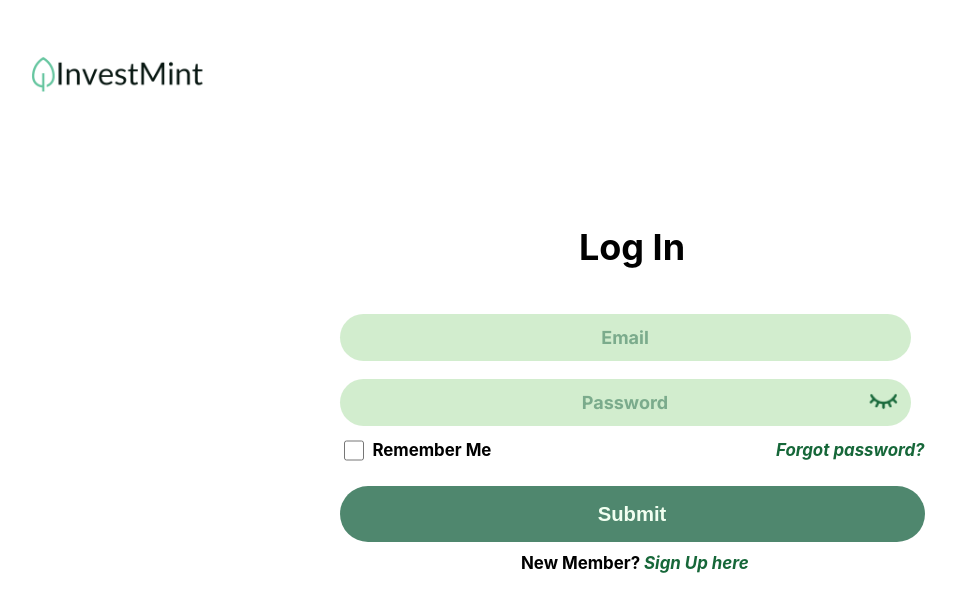
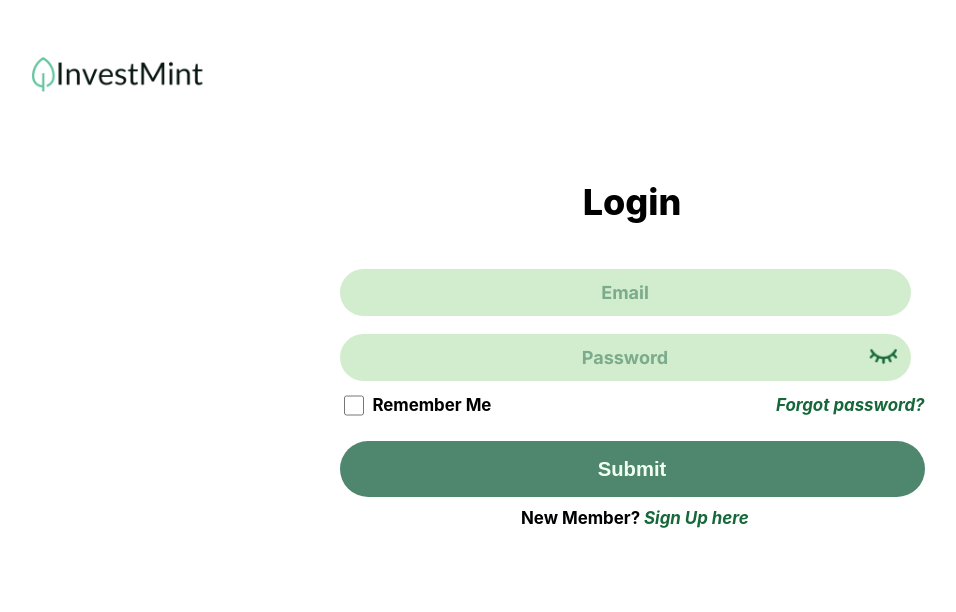
Before and after one commit to InvestMint-Dev/InvestMint-UI, a React (Create React App) app: page /create-account-2#/log-in in a window 1280 px wide. Shown: the top 612 px of the page, without its empty margins (8-964 px from the left). Built offline with nearby package versions, Linux system fonts and the light colour scheme.

Commit message:
more form styling

```diff
--- a/src/pages/log-in-page/log-in-page.css
+++ b/src/pages/log-in-page/log-in-page.css
@@ -4,7 +4,7 @@
     display: block;
     margin-left: auto;
     margin-right: auto;
-    margin-top: 12.5rem;
+    margin-top: 10rem;
     width: 32.5rem;
 }
 
--- a/src/pages/log-in-page/log-in-page.js
+++ b/src/pages/log-in-page/log-in-page.js
@@ -95,7 +95,7 @@ export const LogInPage = ({ onLogin }) => {
             <img className='logo-display' src={bigLeafLogo} alt="InvestMint Logo" />
 
             <div className='log-in-form-container'>
-                <h1 className='form-heading'>Log In</h1>
+                <h1 className='form-heading'>Login</h1>
                 <form className='log-in-form' onSubmit={handleSubmit}>
                     {/* email input */}
                     <input
@@ -108,7 +108,7 @@ export const LogInPage = ({ onLogin }) => {
                         style={{
                             border: (errors.email && submitButtonClicked) ? "3px solid #71CCA8" : "none"
                         }} />
-                    {(errors.email && submitButtonClicked) && <p style={{ color: "#61b090" }}>{errors.email}</p>}
+                    {(errors.email && submitButtonClicked) && <p className='form-error'>{errors.email}</p>}
 
 
                     {/* password input */}
@@ -128,7 +128,7 @@ export const LogInPage = ({ onLogin }) => {
                             {showPassword ? <img alt='Open Eye' src={openEye}/> : <img alt='Closed Eye' src={closedEye}/>}
                         </button>
                     </div>
-                    {(errors.password && submitButtonClicked) && <p style={{ color: "#61b090" }}>{errors.password}</p>}
+                    {(errors.password && submitButtonClicked) && <p className='form-error'>{errors.password}</p>}
 
                     <div className="form-option-1-container">
                         <input className="form-checkbox" type="checkbox" id="rememberUser" name="rememberUser" value="rememberUser" />
--- a/src/pages/styling/form-styling.css
+++ b/src/pages/styling/form-styling.css
@@ -2,7 +2,7 @@
 .form-heading {
   color: black;
   text-align: center;
-  font-weight: bold;
+  font-weight: 800;
 }
 
 .form-textarea-container-full {
```
